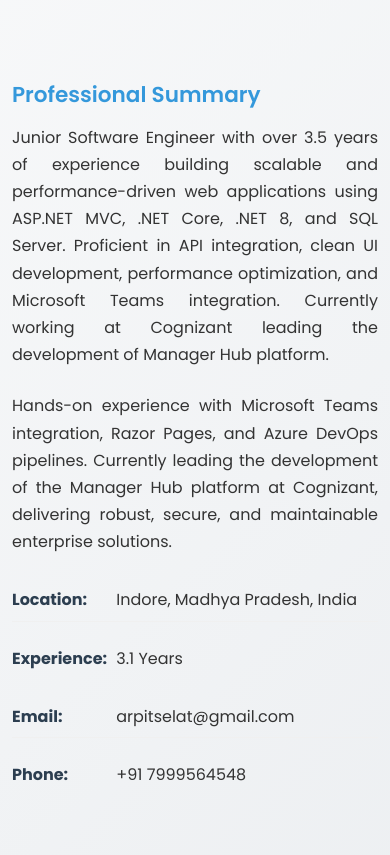
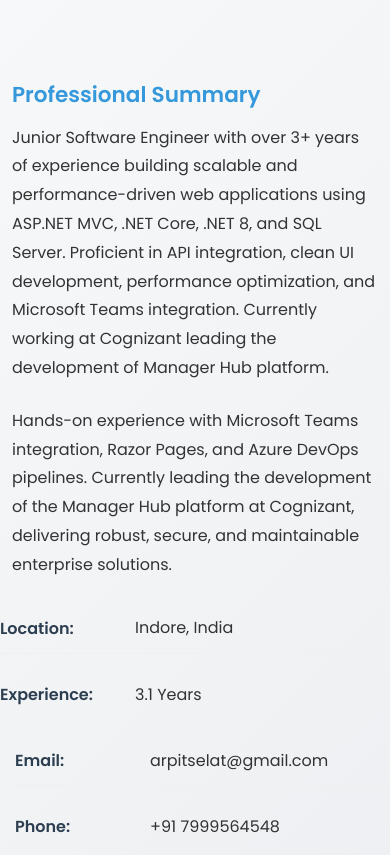
Before and after one commit to ArpitSelat/arpit-portfolio, a website: page index.html in a window 390 px wide. Shown: the part 1286-2141 px from the top of the page. Drawn offline with nearby package versions, Linux system fonts and the light colour scheme.

Commit message:
Fix contact information spacing and alignment issues
- Updated location from Hatta/Madhya Pradesh to Indore, India in all files
- Fixed Professional Summary text alignment by removing text-justify
- Resolved duplicate contact information display issues in JavaScript
- Enhanced CSS flexbox layout for perfect 100% zoom alignment
- Added white-space: nowrap and overflow handling for clean spacing
- Improved .info-item styling with consistent margins and padding
- Fixed spacing issues between labels and phone number display

```diff
--- a/api-data.json
+++ b/api-data.json
@@ -2,7 +2,7 @@
   "personalInfo": {
     "name": "Arpit Kumar Selat",
     "title": "Junior Software Engineer",
-    "location": "Indore, Madhya Pradesh, India",
+    "location": "Indore, India",
     "email": "arpitselat@gmail.com",
     "phone": "+91 7999564548",
     "experience": "3.1",
@@ -13,11 +13,11 @@
     "sectionSubtitle": "Passionate about creating innovative solutions",
     "professionalSummary": {
       "title": "Professional Summary",
-      "paragraph1": "Junior Software Engineer with over 3.5 years of experience building scalable and performance-driven web applications using ASP.NET MVC, .NET Core, .NET 8, and SQL Server. Proficient in API integration, clean UI development, performance optimization, and Microsoft Teams integration. Currently working at Cognizant leading the development of Manager Hub platform.",
+      "paragraph1": "Junior Software Engineer with over 3+ years of experience building scalable and performance-driven web applications using ASP.NET MVC, .NET Core, .NET 8, and SQL Server. Proficient in API integration, clean UI development, performance optimization, and Microsoft Teams integration. Currently working at Cognizant leading the development of Manager Hub platform.",
       "paragraph2": "Hands-on experience with Microsoft Teams integration, Razor Pages, and Azure DevOps pipelines. Currently leading the development of the Manager Hub platform at Cognizant, delivering robust, secure, and maintainable enterprise solutions."
     },
     "contactDetails": {
-      "location": "Indore, Madhya Pradesh, India",
+      "location": "Indore, India",
       "experience": "3.1 Years",
       "email": "arpitselat@gmail.com",
       "phone": "+91 7999564548"
--- a/data-loader.js
+++ b/data-loader.js
@@ -36,19 +36,7 @@ class PortfolioDataLoader {
         try {
             const personalInfo = await this.api.getPersonalInfo();
 
-            // Update about section experience
-            const infoItems = document.querySelectorAll('.info-item');
-            infoItems.forEach(item => {
-                const strongElement = item.querySelector('strong');
-                if (strongElement && strongElement.textContent.includes('Experience:')) {
-                    const textNode = strongElement.nextSibling;
-                    if (textNode) {
-                        textNode.textContent = ` ${personalInfo.experience} Years`;
-                    }
-                }
-            });
-
-            // Update professional summary
+            // Update professional summary only
             const aboutContent = document.querySelector('.about-content');
             if (aboutContent) {
                 const summaryParagraph = aboutContent.querySelector('p');
@@ -94,16 +82,29 @@ class PortfolioDataLoader {
                 const strongElement = item.querySelector('strong');
                 if (strongElement) {
                     const label = strongElement.textContent;
-                    const textNode = strongElement.nextSibling;
 
-                    if (label.includes('Location:') && textNode) {
-                        textNode.textContent = ` ${aboutData.contactDetails.location}`;
-                    } else if (label.includes('Experience:') && textNode) {
-                        textNode.textContent = ` ${aboutData.contactDetails.experience}`;
-                    } else if (label.includes('Email:') && textNode) {
-                        textNode.textContent = ` ${aboutData.contactDetails.email}`;
-                    } else if (label.includes('Phone:') && textNode) {
-                        textNode.textContent = ` ${aboutData.contactDetails.phone}`;
+                    if (label.includes('Location:')) {
+                        const spanElement = strongElement.nextElementSibling;
+                        if (spanElement && spanElement.tagName === 'SPAN') {
+                            spanElement.textContent = aboutData.contactDetails.location;
+                        }
+                    } else if (label.includes('Experience:')) {
+                        const spanElement = strongElement.nextElementSibling;
+                        if (spanElement && spanElement.tagName === 'SPAN') {
+                            spanElement.textContent = aboutData.contactDetails.experience;
+                        }
+                    } else if (label.includes('Email:')) {
+                        const linkElement = strongElement.nextElementSibling;
+                        if (linkElement && linkElement.tagName === 'A') {
+                            linkElement.textContent = aboutData.contactDetails.email;
+                            linkElement.href = `mailto:${aboutData.contactDetails.email}`;
+                        }
+                    } else if (label.includes('Phone:')) {
+                        const linkElement = strongElement.nextElementSibling;
+                        if (linkElement && linkElement.tagName === 'A') {
+                            linkElement.textContent = aboutData.contactDetails.phone;
+                            linkElement.href = `tel:${aboutData.contactDetails.phone.replace(/\s+/g, '')}`;
+                        }
                     }
                 }
             });
--- a/index.html
+++ b/index.html
@@ -118,27 +118,31 @@
                 <div class="col-lg-6 mb-4 mb-lg-0">
                     <div class="about-content">
                         <h3 class="h4 mb-3">Professional Summary</h3>
-                        <p class="mb-4 text-justify">
+                        <p class="mb-4">
                             .NET Full Stack Developer with over 3 years of experience building scalable and performance-driven web applications using ASP.NET MVC, .NET Core, .NET 8, and SQL Server. Proficient in API integration, clean UI development, and performance optimization.
                         </p>
-                        <p class="mb-4 text-justify">
+                        <p class="mb-4">
                             Hands-on experience with Microsoft Teams integration, Razor Pages, and Azure DevOps pipelines. Currently leading the development of the Manager Hub platform at Cognizant, delivering robust, secure, and maintainable enterprise solutions.
                         </p>
                         <div class="row">
                             <div class="col-sm-6">
                                 <div class="info-item mb-3">
-                                    <strong>Location:</strong> Hatta, India
+                                    <strong>Location:</strong>
+                                    <span></span>
                                 </div>
                                 <div class="info-item mb-3">
-                                    <strong>Experience:</strong> 3+ Years
+                                    <strong>Experience:</strong>
+                                    <span></span>
                                 </div>
                             </div>
                             <div class="col-sm-6">
                                 <div class="info-item mb-3">
-                                    <strong>Email:</strong> arpitselat@gmail.com
+                                    <strong>Email:</strong>
+                                    <a href="mailto:"></a>
                                 </div>
                                 <div class="info-item mb-3">
-                                    <strong>Phone:</strong> +91 7999564548
+                                    <strong>Phone:</strong>
+                                    <a href="tel:"></a>
                                 </div>
                             </div>
                         </div>
@@ -784,7 +788,7 @@
                                         <i class="fas fa-map-marker-alt"></i>
                                     </div>
                                     <h4>Location</h4>
-                                    <p>Hatta, India</p>
+                                    <p>Indore, India</p>
                                 </div>
                             </div>
                         </div>
--- a/styles.css
+++ b/styles.css
@@ -420,14 +420,21 @@ section:not(.bg-light):not(.hero-section) {
 }
 
 .about-content p {
-    line-height: 1.7;
+    line-height: 1.8;
     margin-bottom: 20px;
-    text-align: justify;
+    text-align: left;
+    font-size: 1rem;
+    color: var(--text-color);
 }
 
 .info-item {
-    padding: 8px 0;
+    padding: 12px 0;
     border-bottom: 1px solid #f0f0f0;
+    display: flex;
+    align-items: center;
+    min-height: 40px;
+    position: relative;
+    gap: 0;
 }
 
 .info-item:last-child {
@@ -437,7 +444,57 @@ section:not(.bg-light):not(.hero-section) {
 .info-item strong {
     color: var(--secondary-color);
     display: inline-block;
-    min-width: 100px;
+    min-width: 120px;
+    font-weight: 600;
+    margin-right: 15px;
+    flex-shrink: 0;
+    text-align: left;
+    white-space: nowrap;
+}
+
+.info-item span, .info-item a {
+    flex: 1;
+    color: var(--text-color);
+    text-decoration: none;
+    font-size: 1rem;
+    line-height: 1.5;
+    margin-left: 0;
+    padding-left: 0;
+    white-space: nowrap;
+    overflow: hidden;
+    text-overflow: ellipsis;
+}
+
+.info-item a:hover {
+    color: var(--primary-color);
+    text-decoration: none;
+}
+
+/* Specific alignment fixes for 100% zoom */
+@media screen and (min-width: 768px) {
+    .info-item {
+        padding: 15px 0;
+        min-height: 45px;
+    }
+
+    .info-item strong {
+        min-width: 130px;
+        margin-right: 20px;
+    }
+}
+
+/* Ensure perfect alignment at standard zoom levels */
+.about-content .row .col-sm-6 {
+    padding-left: 0;
+    padding-right: 0;
+}
+
+.about-content .row .col-sm-6:first-child {
+    padding-right: 15px;
+}
+
+.about-content .row .col-sm-6:last-child {
+    padding-left: 15px;
 }
 
 .about-stats {
```
